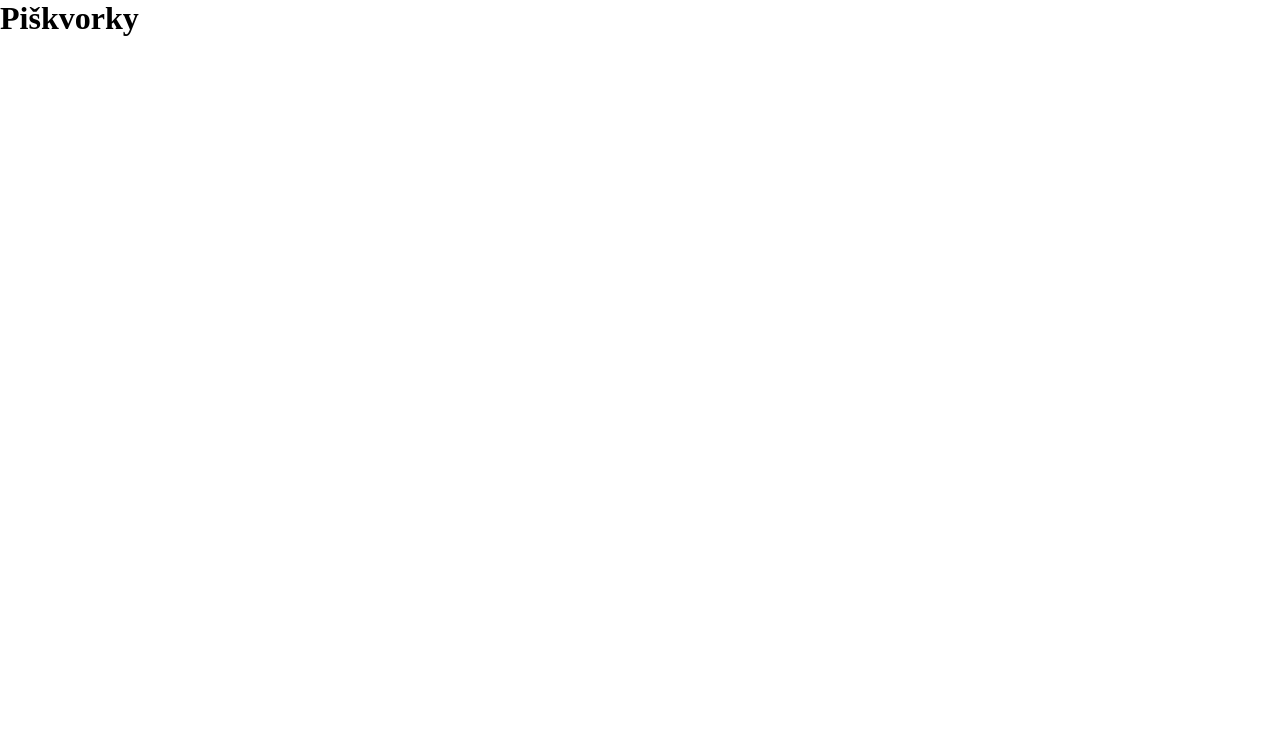
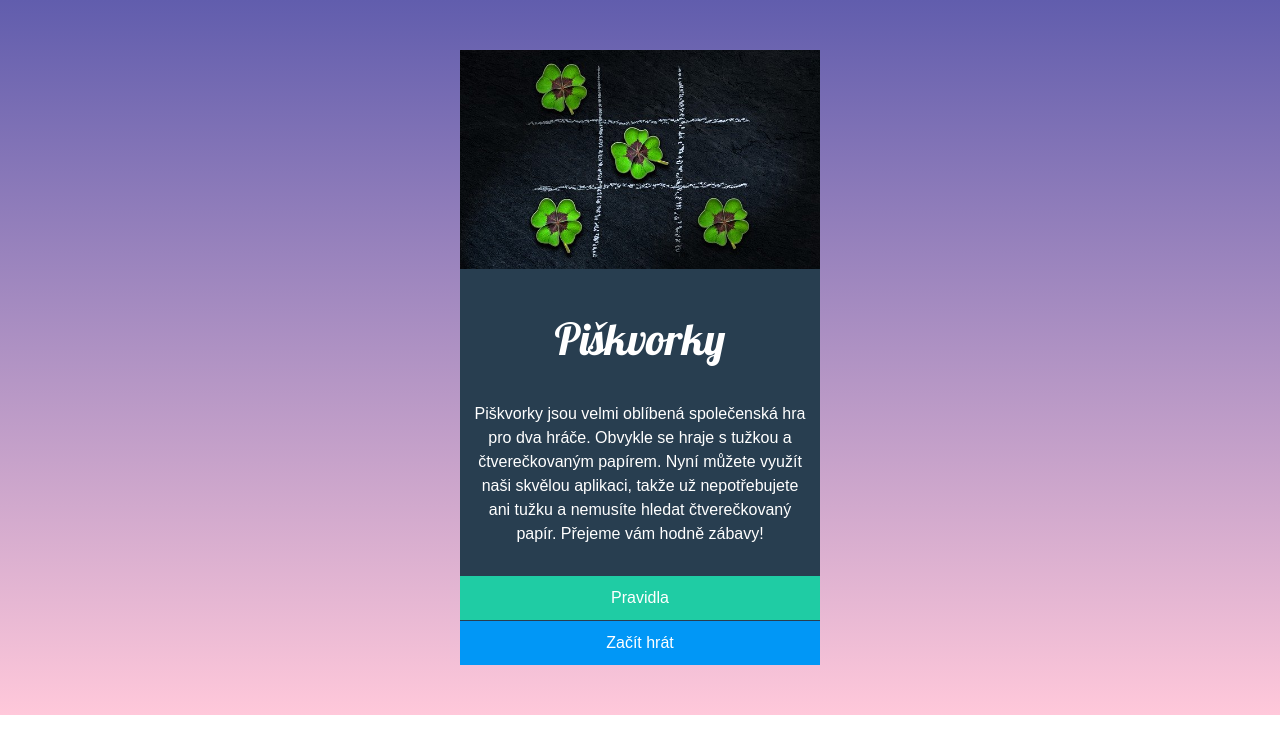
Before and after one commit to KristynRiho/piskvorky, a plain HTML site: page index.html in a window 1280 px wide. Drawn offline with Linux system fonts and the light colour scheme.

Commit message:
finální verze

```diff
--- a/index.html
+++ b/index.html
@@ -6,10 +6,35 @@
     <meta name="viewport" content="width=device-width, initial-scale=1.0" />
     <title>Piškvorky</title>
     <link rel="stylesheet" href="style.css" />
+    <link rel="preconnect" href="https://fonts.gstatic.com" />
+    <link
+      href="https://fonts.googleapis.com/css2?family=Lobster&display=swap"
+      rel="stylesheet"
+    />
   </head>
   <body>
-    <header><h1>Piškvorky</h1></header>
-    <main></main>
-    <footer></footer>
+    <div class="container">
+      <header>
+        <img class="obrazek" src="images/uvodni.jpg" alt="Piškvorky - uvod" />
+      </header>
+
+      <main>
+        <div class="text">
+          <h1>Piškvorky</h1>
+          <p>
+            Piškvorky jsou velmi oblíbená společenská hra pro dva hráče. Obvykle
+            se hraje s tužkou a čtverečkovaným papírem. Nyní můžete využít naši
+            skvělou aplikaci, takže už nepotřebujete ani tužku a nemusíte hledat
+            čtverečkovaný papír. Přejeme vám hodně zábavy!
+          </p>
+        </div>
+
+        <!-- tlačítka -->
+        <div class="buttons">
+          <a class="btn btn--rules" href="index.html">Pravidla</a>
+          <a class="btn btn--play" href="index.html">Začít hrát</a>
+        </div>
+      </main>
+    </div>
   </body>
 </html>
--- a/style.css
+++ b/style.css
@@ -8,3 +8,72 @@ html {
   margin: 0;
   padding: 0;
 }
+
+:root {
+  --text-white: #fff;
+  --podklad-dark-blue: #283e50;
+  --btn-green: #1fcca4;
+  --btn-green-dark: #1cbb96;
+  --btn-blue: #0197f6;
+  --btn-blue-dark: #0090e9;
+}
+
+body {
+  background-image: linear-gradient(#615dad, #ffc8da);
+  background-repeat: no-repeat;
+  color: var(--text-white);
+  text-align: center;
+  font-size: 16px;
+  font-family: Arial, Helvetica, sans-serif;
+  line-height: 1.5;
+}
+
+.container {
+  width: 360px;
+  background-color: var(--podklad-dark-blue);
+  margin: 50px auto;
+}
+
+.obrazek {
+  width: 360px;
+}
+
+.text {
+  padding: 0 10px;
+}
+
+.text h1 {
+  font-family: 'Lobster', cursive;
+  font-size: 44px;
+  font-weight: 400;
+  margin: 30px 0;
+}
+
+/* tlačítka */
+.buttons {
+  margin-top: 30px;
+}
+
+.btn {
+  display: block;
+  color: var(--text-white);
+  text-decoration: none;
+  padding: 10px 0;
+}
+
+.btn--rules {
+  background-color: var(--btn-green);
+  border-bottom: 1px solid var(--podklad-dark-blue);
+}
+
+.btn--rules:hover {
+  background-color: var(--btn-green-dark);
+}
+
+.btn--play {
+  background-color: var(--btn-blue);
+}
+
+.btn--play:hover {
+  background-color: var(--btn-blue-dark);
+}
```
Also changed, not shown: images/uvodni.jpg (added).
